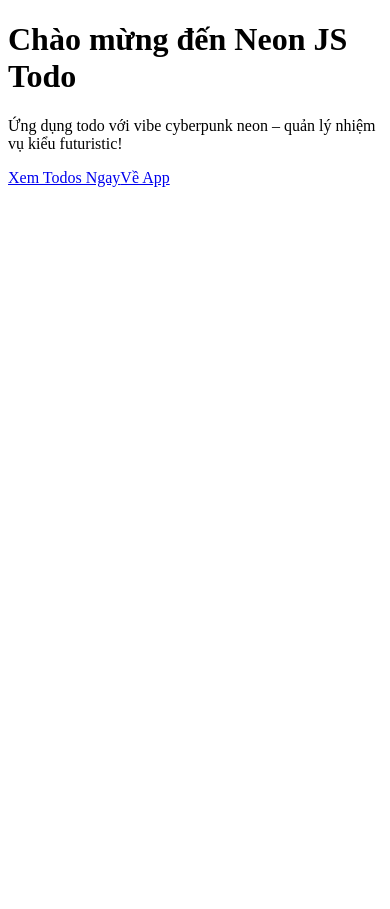
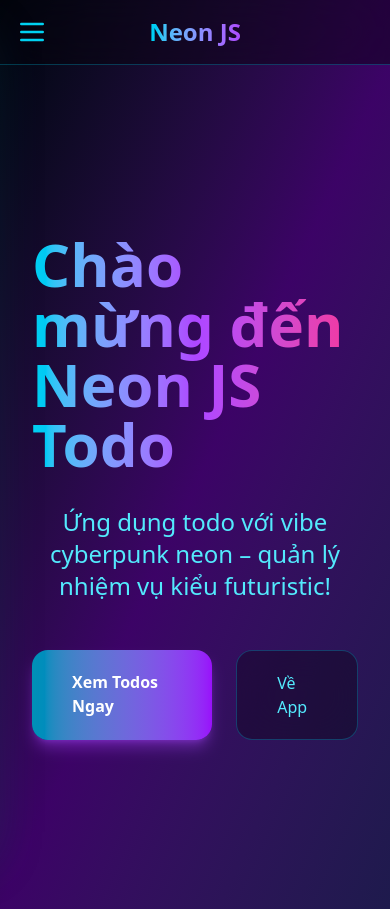
Before and after one commit to phxbinh/NextDemo, a Next.js app: page / in a window 390 px wide. Before the commit the page ends 844 px from the top, so only its background shows below. Built offline with nearby package versions, Linux system fonts and the light colour scheme.

Commit message:
Create layout.tsx

```diff
--- /dev/null
+++ b/src/app/layout.tsx
@@ -0,0 +1,85 @@
+// src/app/layout.js
+/*
+import './globals.css';
+
+export const metadata = {
+  title: 'Todo App Neon + Next.js',
+  description: 'Simple Todo with Neon DB',
+};
+
+export default function RootLayout({ children }) {
+  return (
+    <html lang="vi">
+      <body className="bg-gray-50 min-h-screen">
+        {children}
+      </body>
+    </html>
+  );
+}
+*/
+
+'use client'; // Vì cần state cho toggle sidebar trên mobile
+
+import { useState } from 'react';
+import Sidebar from '@/components/Sidebar';
+import Navbar from '@/components/Navbar'; // nếu có
+import './globals.css';
+
+export default function RootLayout({ children }: { children: React.ReactNode }) {
+  const [isSidebarOpen, setIsSidebarOpen] = useState(false);
+
+  return (
+    <html lang="vi">
+      <body className="flex min-h-screen bg-gradient-to-br from-gray-950 via-purple-950 to-indigo-950 text-gray-100">
+        {/* Sidebar */}
+        <div
+          className={`fixed inset-y-0 left-0 z-50 w-64 transform transition-transform duration-300 ease-in-out
+            ${isSidebarOpen ? 'translate-x-0' : '-translate-x-full'}
+            md:relative md:translate-x-0 md:shadow-2xl md:shadow-cyan-900/30`}
+        >
+          <Sidebar />
+        </div>
+
+        {/* Nội dung chính */}
+        <div className="flex-1 flex flex-col">
+          {/* Top bar với hamburger button cho mobile */}
+          <header className="md:hidden sticky top-0 z-40 bg-black/40 backdrop-blur-xl border-b border-cyan-500/30">
+            <div className="flex items-center justify-between px-4 h-16">
+              <button
+                onClick={() => setIsSidebarOpen(!isSidebarOpen)}
+                className="text-cyan-400 focus:outline-none"
+              >
+                <svg className="h-8 w-8" fill="none" viewBox="0 0 24 24" stroke="currentColor">
+                  {isSidebarOpen ? (
+                    <path strokeLinecap="round" strokeLinejoin="round" strokeWidth={2} d="M6 18L18 6M6 6l12 12" />
+                  ) : (
+                    <path strokeLinecap="round" strokeLinejoin="round" strokeWidth={2} d="M4 6h16M4 12h16M4 18h16" />
+                  )}
+                </svg>
+              </button>
+
+              <div className="text-2xl font-bold bg-clip-text text-transparent bg-gradient-to-r from-cyan-400 to-purple-500">
+                Neon JS
+              </div>
+
+              <div className="w-8" /> {/* placeholder cho cân bằng */}
+            </div>
+          </header>
+
+          {/* Main content */}
+          <main className={`flex-1 transition-all duration-300 ${isSidebarOpen ? 'md:ml-0' : 'md:ml-64'}`}>
+            {children}
+          </main>
+        </div>
+
+        {/* Overlay backdrop khi sidebar mở trên mobile */}
+        {isSidebarOpen && (
+          <div
+            className="fixed inset-0 bg-black/60 backdrop-blur-sm z-40 md:hidden"
+            onClick={() => setIsSidebarOpen(false)}
+          />
+        )}
+      </body>
+    </html>
+  );
+}
```
